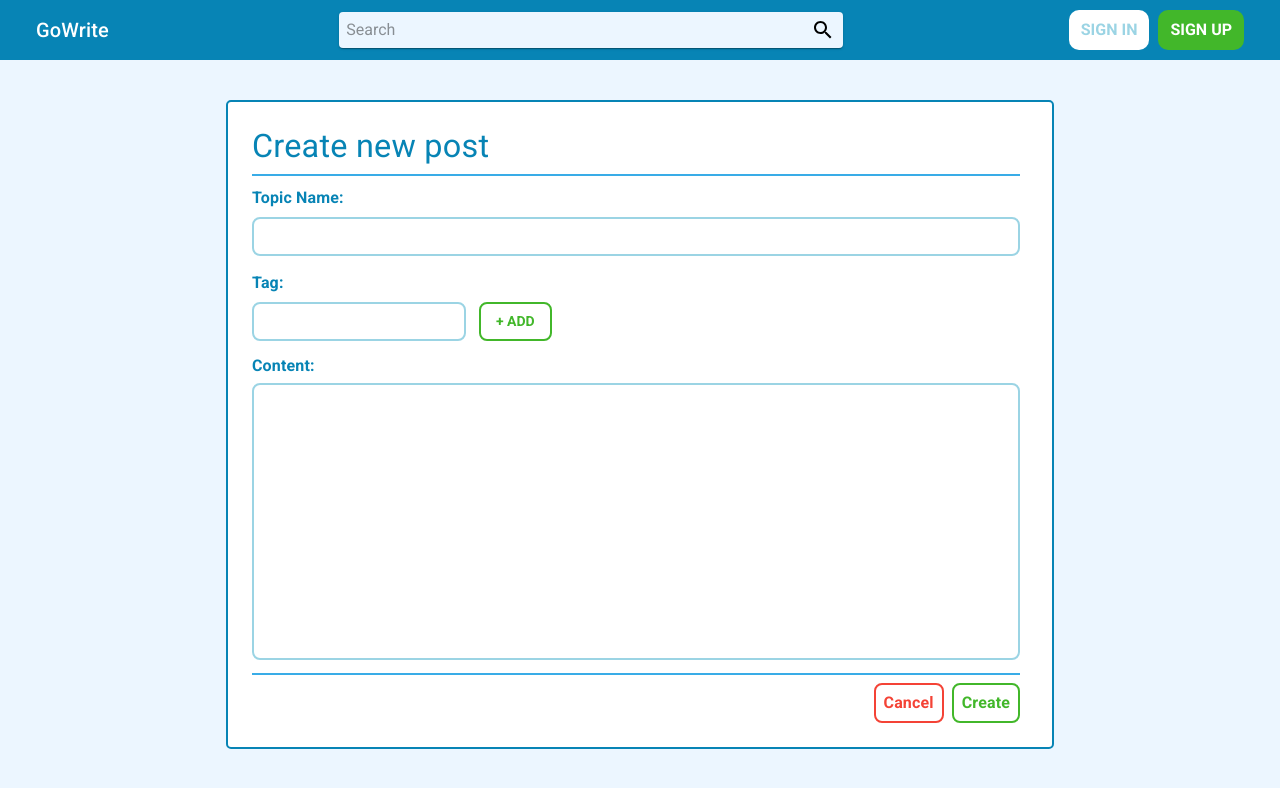
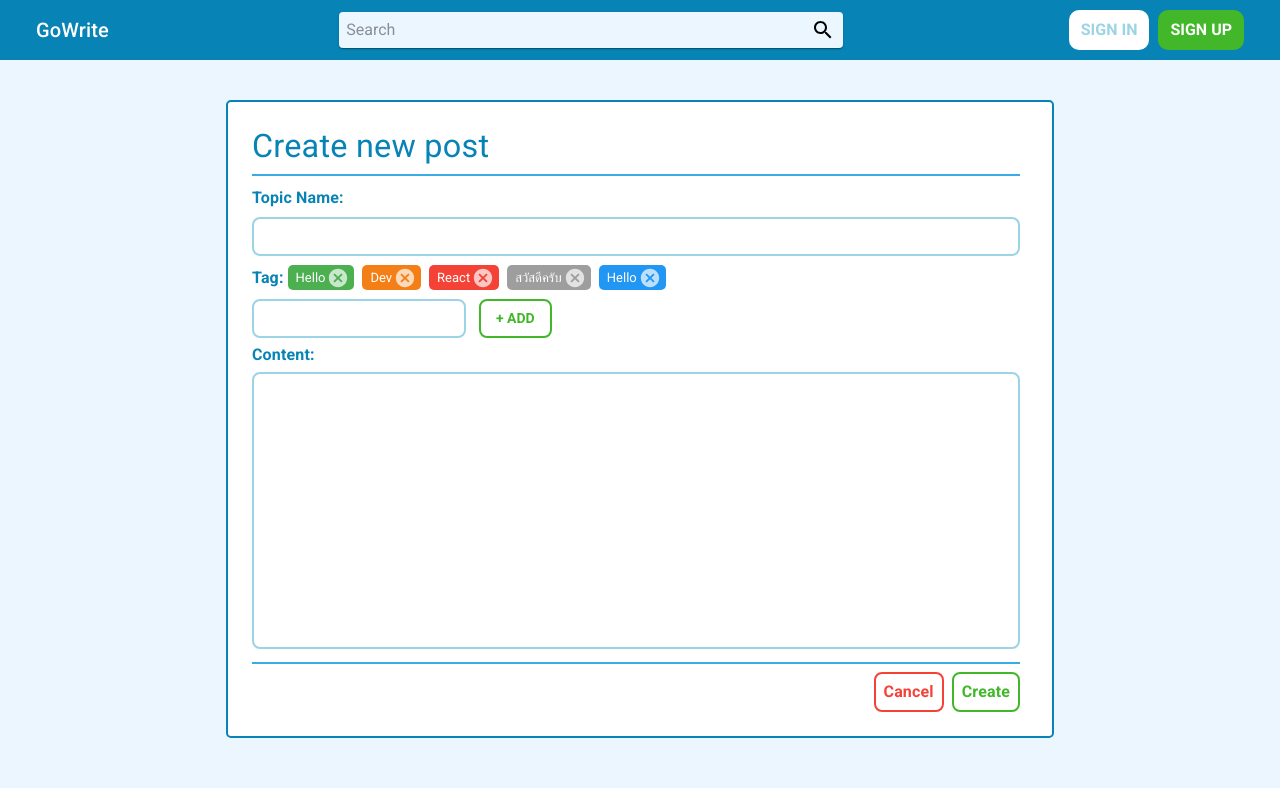
Before and after one commit to com-eng-ess-3/project-frontend, a React (Create React App) app: page /create in a window 1280 px wide. Shown: the top 788 px of the page. Built offline with nearby package versions, Linux system fonts and the light colour scheme; no server answers.

Commit message:
Make ChipTag can add in edit / create page

```diff
--- a/src/App.css
+++ /dev/null
@@ -1,38 +0,0 @@
-.App {
-  text-align: center;
-}
-
-.App-logo {
-  height: 40vmin;
-  pointer-events: none;
-}
-
-@media (prefers-reduced-motion: no-preference) {
-  .App-logo {
-    animation: App-logo-spin infinite 20s linear;
-  }
-}
-
-.App-header {
-  background-color: #282c34;
-  min-height: 100vh;
-  display: flex;
-  flex-direction: column;
-  align-items: center;
-  justify-content: center;
-  font-size: calc(10px + 2vmin);
-  color: white;
-}
-
-.App-link {
-  color: #61dafb;
-}
-
-@keyframes App-logo-spin {
-  from {
-    transform: rotate(0deg);
-  }
-  to {
-    transform: rotate(360deg);
-  }
-}
--- a/src/App.js
+++ b/src/App.js
@@ -1,4 +1,3 @@
-import './App.css'
 import { ThemeProvider } from '@material-ui/core'
 import theme from 'config/theme'
 import { BrowserRouter as Router } from 'react-router-dom'
--- a/src/components/common/ChipTag.js
+++ b/src/components/common/ChipTag.js
@@ -3,7 +3,6 @@ import { Chip, withStyles } from '@material-ui/core'
 const ChipTag = withStyles((theme) => ({
   root: {
     borderRadius: 5,
-    color: 'white',
     padding: 0,
     margin: theme.spacing(0.5),
     height: '25px',
--- a/src/components/postEdit/PostModify.js
+++ b/src/components/postEdit/PostModify.js
@@ -6,9 +6,18 @@ import {
   Typography,
   withStyles,
 } from '@material-ui/core'
-import { TextFieldStyled } from 'components'
-import React, { useState } from 'react'
+import {
+  blue,
+  green,
+  grey,
+  purple,
+  red,
+  yellow,
+} from '@material-ui/core/colors'
+import { ChipTag, TextFieldStyled } from 'components'
+import React, { useRef, useState } from 'react'
 import { useHistory } from 'react-router'
+import { getColor } from 'utils/chipColorUtil'
 
 const useStyle = makeStyles((theme) => ({
   rootBox: {
@@ -71,7 +80,57 @@ const ContentText = withStyles((theme) => ({
 function PostModify({ mode, id }) {
   const classes = useStyle()
   const history = useHistory()
-  const [content, setContent] = useState('')
+  const topicRef = useRef(null)
+  const contentRef = useRef(null)
+  const [tagLabel, setTagLabel] = useState('')
+
+  const [chipData, setChipData] = useState([
+    {
+      key: 0,
+      color: green[500],
+      text: 'Hello',
+    },
+    {
+      key: 1,
+      color: yellow[900],
+      text: 'Dev',
+    },
+    {
+      key: 2,
+      color: red[500],
+      text: 'React',
+    },
+    {
+      key: 3,
+      color: grey[500],
+      text: 'สวัสดีครับ',
+    },
+    {
+      key: 4,
+      color: blue[500],
+      text: 'Hello',
+    },
+  ])
+
+  const handleAddChip = (text) => {
+    console.log(text)
+    const newKey =
+      chipData.length !== 0 ? chipData[chipData.length - 1].key + 1 : 0
+    setChipData([
+      ...chipData,
+      {
+        key: newKey,
+        color: getColor(),
+        text,
+      },
+    ])
+  }
+
+  const handleDeleteChip = (chipToDelete) => {
+    setChipData((chip) => chip.filter((chip) => chip.key !== chipToDelete.key))
+  }
+
+  console.log(chipData)
 
   return (
     <Box className={classes.rootBox} display="flex" justifyContent="center">
@@ -81,32 +140,58 @@ function PostModify({ mode, id }) {
         </Typography>
         <Divider className={classes.divider} />
         <Box>
-          <Box marginTop>
+          <Box>
             <Typography className={classes.textLabel} variant="subtitle1">
               {'Topic Name:'}
             </Typography>
-            <TextFieldStyled fullWidth variant="outlined" />
+            <TextFieldStyled inputRef={topicRef} fullWidth variant="outlined" />
           </Box>
-          <Box marginTop marginBottom>
-            <Box>
+          <Box>
+            <Box display="flex" alignItems="center" flexWrap="wrap">
               <Typography className={classes.textLabel} variant="subtitle1">
                 {'Tag:'}
               </Typography>
+              {chipData.map((value) => (
+                <ChipTag
+                  label={value.text}
+                  key={value.key}
+                  color="primary"
+                  style={{ backgroundColor: value.color }}
+                  onDelete={() => handleDeleteChip(value)}
+                />
+              ))}
             </Box>
             <Box display="flex" alignItems="center">
-              <TextFieldStyled variant="outlined" />
-              <Button className={classes.addBtn} variant="outlined">
+              <TextFieldStyled
+                value={tagLabel}
+                onChange={(e) => {
+                  if (e.target.value.length <= 20) {
+                    setTagLabel(e.target.value)
+                  }
+                }}
+                variant="outlined"
+              />
+              <Button
+                className={classes.addBtn}
+                variant="outlined"
+                onClick={() => {
+                  if (tagLabel === '') {
+                    return
+                  }
+                  handleAddChip(tagLabel)
+                  setTagLabel('')
+                }}
+              >
                 {'+ Add'}
               </Button>
             </Box>
           </Box>
-          <Box width="100%" marginBottom>
+          <Box width="100%">
             <Typography className={classes.textLabel}>{'Content:'}</Typography>
             <ContentText
               fullWidth
               variant="outlined"
-              value={content}
-              onChange={(e) => setContent(e.target.value)}
+              inputRef={contentRef}
               multiline
               rows={10}
               rowsMax={10}
@@ -114,7 +199,7 @@ function PostModify({ mode, id }) {
           </Box>
         </Box>
         <Divider className={classes.divider} />
-        <Box display="flex" justifyContent="flex-end" marginTop>
+        <Box display="flex" justifyContent="flex-end">
           <Button
             className={classes.cancelBtn}
             onClick={() => {
@@ -129,7 +214,7 @@ function PostModify({ mode, id }) {
           </Button>
           <Button
             className={classes.addBtn}
-            onClick={() => console.log(content.split('\n'))}
+            onClick={() => console.log(contentRef.current.value.split('\n'))}
           >
             <Typography className={classes.boldTypo}>
               {mode === 'Edit' ? 'Edit' : 'Create'}
--- /dev/null
+++ b/src/utils/chipColorUtil.js
@@ -0,0 +1,23 @@
+import {
+  blue,
+  brown,
+  green,
+  orange,
+  pink,
+  purple,
+  red,
+} from '@material-ui/core/colors'
+
+const colorList = [
+  blue[500],
+  red[500],
+  brown[500],
+  purple[500],
+  orange[700],
+  pink[500],
+  green[500],
+]
+
+export function getColor() {
+  return colorList[Math.floor(Math.random() * colorList.length)]
+}
```
